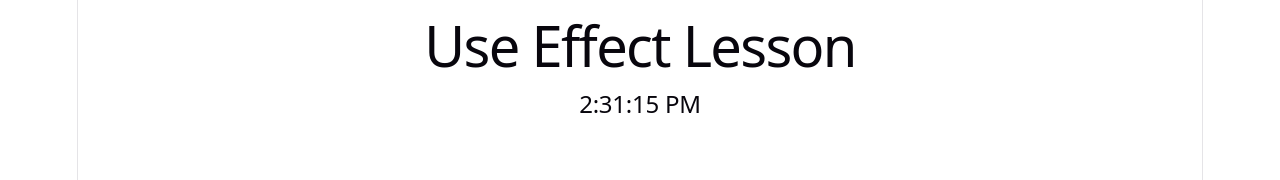
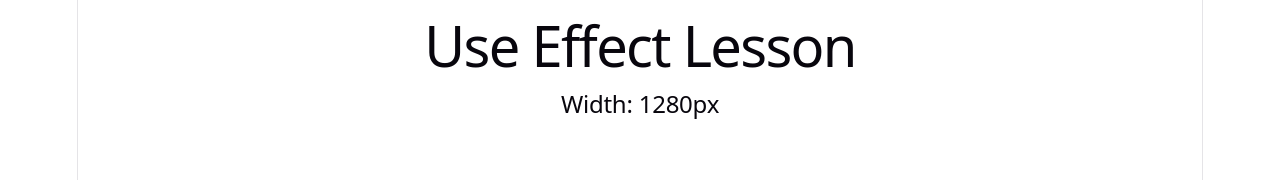
Before and after one commit to HaithamAbuDraz/react-learning-journey, a React (Vite) app: page / in a window 1280 px wide. Shown: the top 180 px of the page. Built offline with nearby package versions, Linux system fonts and the light colour scheme.

Commit message:
Replace Clock with WindowWidth in UseEffectLesson

```diff
--- a/src/lessons/08-useEffect/UseEffectLesson.jsx
+++ b/src/lessons/08-useEffect/UseEffectLesson.jsx
@@ -1,11 +1,11 @@
-import Clock from './components/Clock'
+import WindowWidth from './components/WindowWidth'
 
 function UseEffectLesson () {
   return (
     <div>
       <h1>Use Effect Lesson</h1>
 
-      <Clock />
+      <WindowWidth />
     </div>
   );
 }
```
